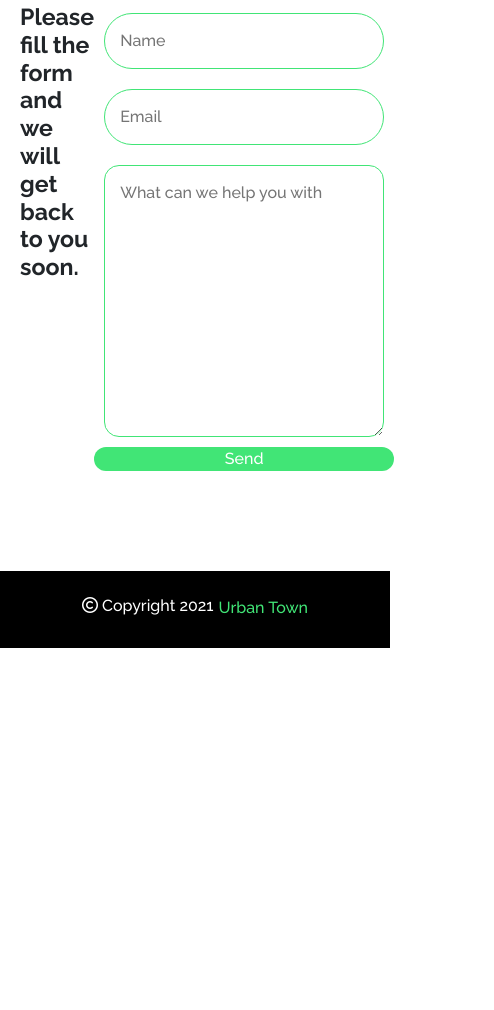
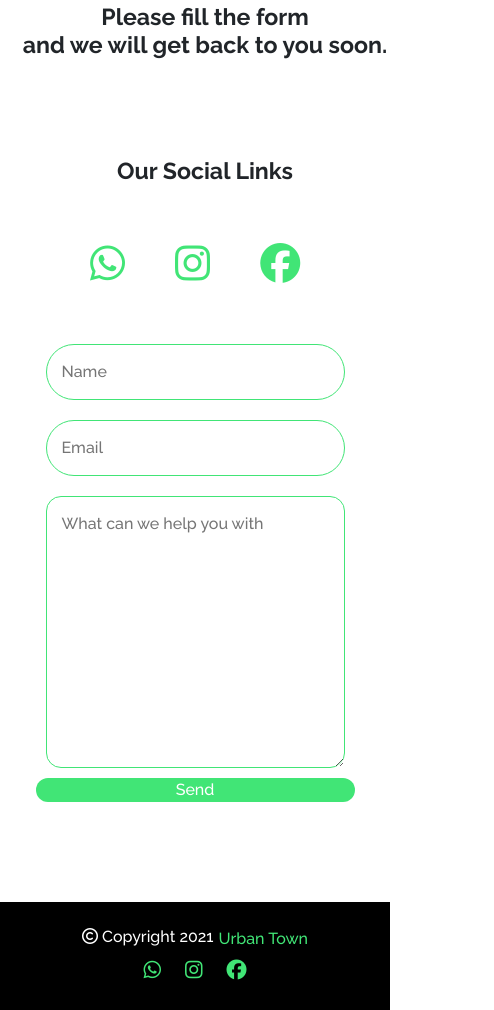
Before and after one commit to Aditya-Naik13/Raise_Digital-ecom, a plain HTML site: page index.html in a window 390 px wide. Shown: the part 5177-6187 px from the top of the page, 494 px wide, since content can reach past the window. Before the commit the page ends 5825 px from the top, so only its background shows below. Drawn offline with nearby package versions, Linux system fonts and the light colour scheme.

Commit message:
added links to page

```diff
--- a/index.html
+++ b/index.html
@@ -163,7 +163,15 @@
         <h1 class="center">Support</h1>
         <div class="support-form">
         <div class="frm-txt">
-        <h3>Please fill the form <br>and we will get back to you soon.</h3></div>
+        <h3>Please fill the form <br>and we will get back to you soon.</h3><br><br>
+            <div class="links"><h3>Our Social Links</h3>
+            <div class="contact-icons">
+            <a href="#"><i class="fab fa-whatsapp"></i></a>
+            <a href="#"><i class="fab fa-instagram"></i></a>
+            <a href="#"><i class="fab fa-facebook"></i></a>
+          </div>
+        </div>
+          </div>
         <div class="form-div">
           <form action="">
             <input type="text" placeholder="Name">
@@ -176,7 +184,11 @@
       </section>
       <section id="footer-section">
         <footer>
-          <h6><i class="far fa-copyright"></i> Copyright 2021</h6><a href="#">Urban Town</a>
+          <div class="footer-top"><h6><i class="far fa-copyright"></i> Copyright 2021</h6><a href="#">Urban Town</a></div>
+          <div class="footer-icons"><a href="#"><i class="fab fa-whatsapp"></i></a>
+          <a href="#"><i class="fab fa-instagram"></i></a>
+          <a href="#"><i class="fab fa-facebook"></i></a>
+        </div>
         </footer>
       </section>
     <script src="index.js"></script>
--- a/style.css
+++ b/style.css
@@ -221,14 +221,31 @@ margin-top: 200px;
     flex-direction: row;
     justify-content: space-between;
 }
+.frm-txt{
+    display: flex;
+    flex-direction: column;
+}
 .frm-txt h3{
     margin-left: 80px;
+    margin-bottom: 50px;
     font-weight: bold;
+
+}
+.contact-icons{
+    margin-left:60px;
+    font-size: 40px;
+
+}
+.contact-icons a{
+    padding: 20px;
+    color: #41E576;
+}
+.contact-icons a:hover{
+    color: black;
 }
 form{
     display: flex;
     flex-direction: column;
-
     margin-right:100px;
 
 }
@@ -259,11 +276,16 @@ form button:hover{
     margin-top: 100px;
 }
 footer{
-    padding: 25px;
-display: flex;
+    display: flex;
+    flex-direction: column;
+align-items: center;
+padding: 25px;
 color: white;
 background-color: black;
 justify-content: center;
+}
+.footer-top{
+    display: flex;
 }
 footer h6{
     padding-right: 5px;
@@ -275,6 +297,11 @@ footer a{
 footer a:hover{
     color: white;
 }
+.footer-icons a{
+    font-size: 20px;
+    padding: 10px;
+}
+
 
 
 @media only screen and (max-width:800px){
@@ -357,10 +384,29 @@ footer a:hover{
         border-radius: 20px;
     }
     .frm-txt h3{
+        text-align: center;
         margin-left: 20px;
     }
-    form{
-        max-width: 300px;
+    .form-div{
+        text-align: center;
+        display: flex;
+        justify-content: center;
+        align-items: center;
+        margin-left: 100px;
+    }
+    .frm-txt {
+        text-align: center;
+
+    }
+    .contact-icons{
+        text-align: center;
+        margin: 0px;
+        margin-bottom: 40px;
+    }
+    .support-form{
+        display: flex;
+        flex-direction: column;
+
     }
 
 }
```
